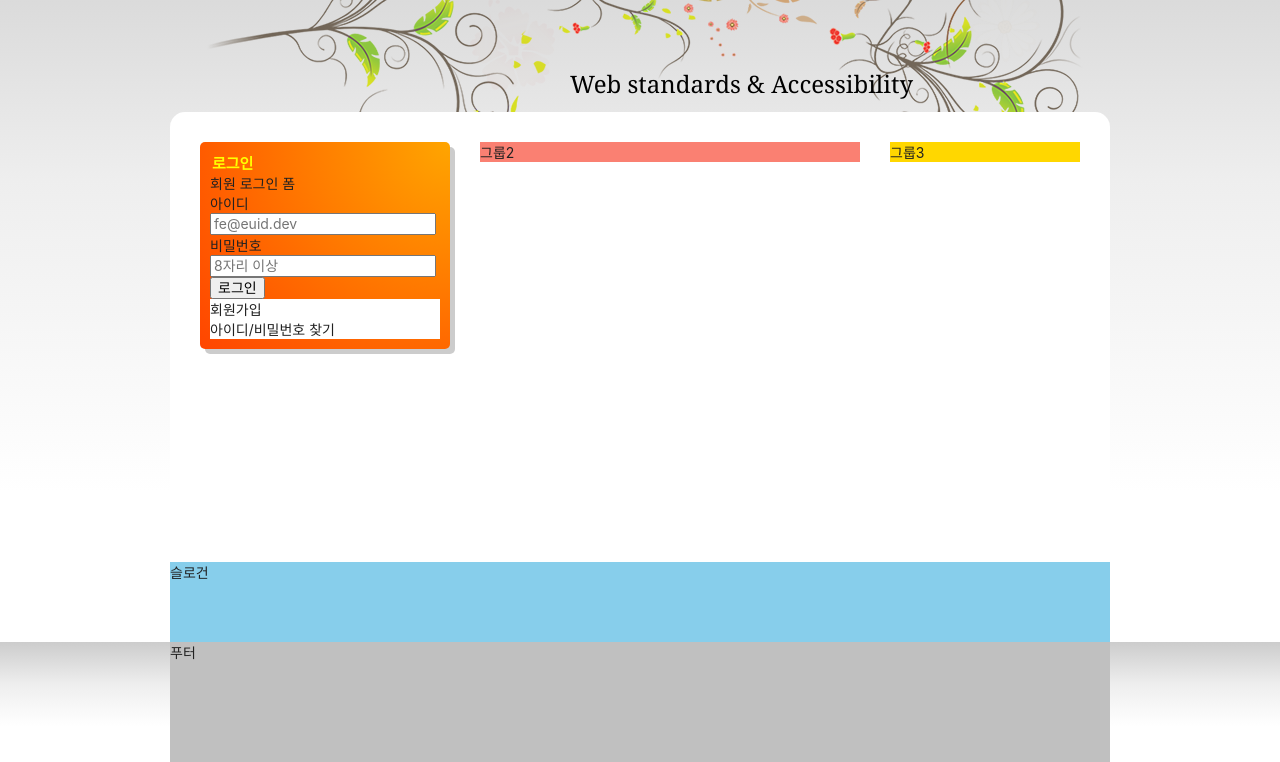
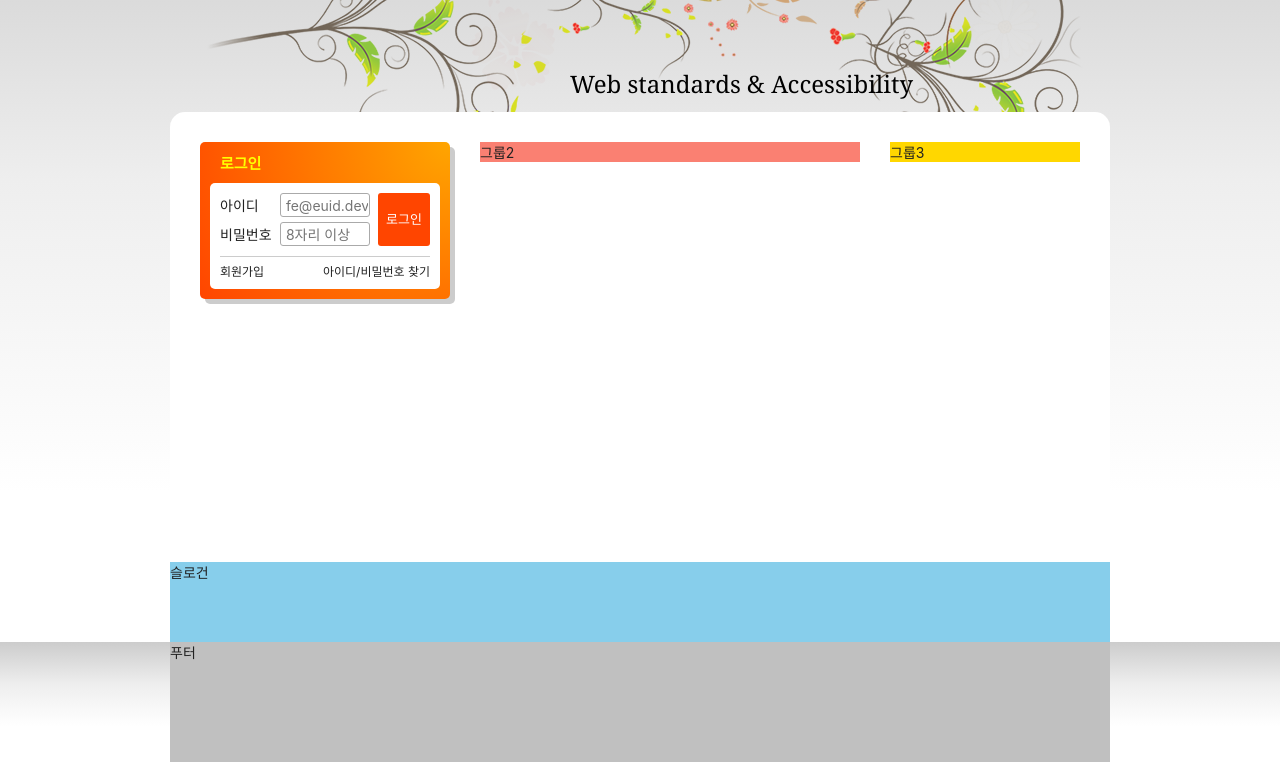
Before and after one commit to nahee09/HTML5, a plain HTML site: page index.html in a window 1280 px wide. Shown: the part 135-897 px from the top of the page. Drawn offline with Linux system fonts and the light colour scheme; a web font is replaced by a local one.

Commit message:
로그인 배치

```diff
--- a/styles/style.css
+++ b/styles/style.css
@@ -3,7 +3,7 @@
 @import url(./reset.css);
 
 /* 숨김 콘텐츠 */
-.a11y-hidden {
+.a11y-hidden, legend {
   position: absolute;
   width: 1px;
   height: 1px;
@@ -325,6 +325,7 @@ body {
 
 /*로그인*/
 .login{
+  /*아래 bg에 최소한의 배경을 표현하기 위해 gradient 전에 orange 넣어주는 것(gradient가 적용이 안 됐을 때를 대비)*/
   background: orange radial-gradient(circle at right top, orange, orangered);
   border-radius: 5px;
   box-shadow: 5px 5px 0 0 #ccc;
@@ -332,19 +333,67 @@ body {
 }
 
 .login-title{
+  /* background-color: skyblue; */
   color:yellow;
   font-size: 15px;
-  font-weight: bold;
-  text-indent: 2px;
+  font-weight: 700;/*700이 bold*/
+  /*들여쓰기 속성(padding, margin 써도 됨 단지 이런 것도 있다는 것)*/
+  text-indent: 10px;
 }
 
-.form{
+.login-form{
   background-color: #fff;
-  border-top-right-radius: 15px;
+  border-radius: 5px 5px 0 0;
+  margin-top: 10px;
+  padding: 10px 10px 0 10px;
+}
+
+.login-form fieldset{
+  position: relative;
+  border-bottom: 1px solid #ccc;
+  padding-bottom: 5px;
+}
+
+.user-email, .user-pw{
+  /* background-color: red; */
+  margin-bottom: 5px;
+}
+
+.login-form label{
+  /* background-color: green; */
+  display: inline-block;
+  width: 4em;
+}
+
+.login-form input{
+  width: 90px;
+  height: 24px;
+  border: 1px solid #aaa;
+  padding: 1px 1px 1px 5px;
+  border-radius: 3px;
+}
+
+.login-button{
+  background-color: orangered;
+  position:absolute;
+  top: 0px;
+  right: 0px;
+  height: 53px;
+  color:white;
+  border: 0;
+  border-radius: 3px;
+  padding: 0 8px;
+  font-size: 13px;
 }
 
 .sign{
   background-color: #fff;
+  border-radius: 0 0 5px 5px;
+  padding: 0 10px 10px 10px;
+  display: flex;
+  justify-content: space-between;
+  font-size: 12px;
+  padding-top: 5px;
 }
 
 /* 슬로건 */
```
